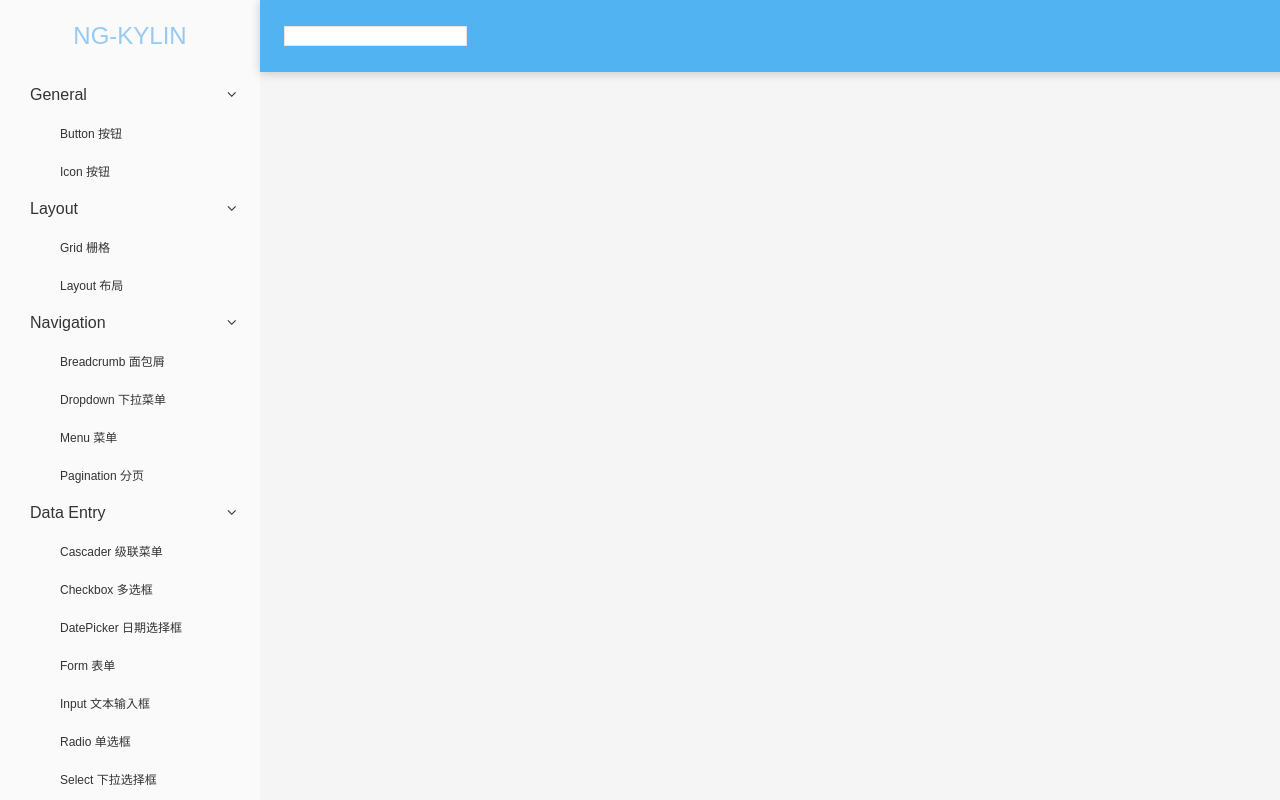
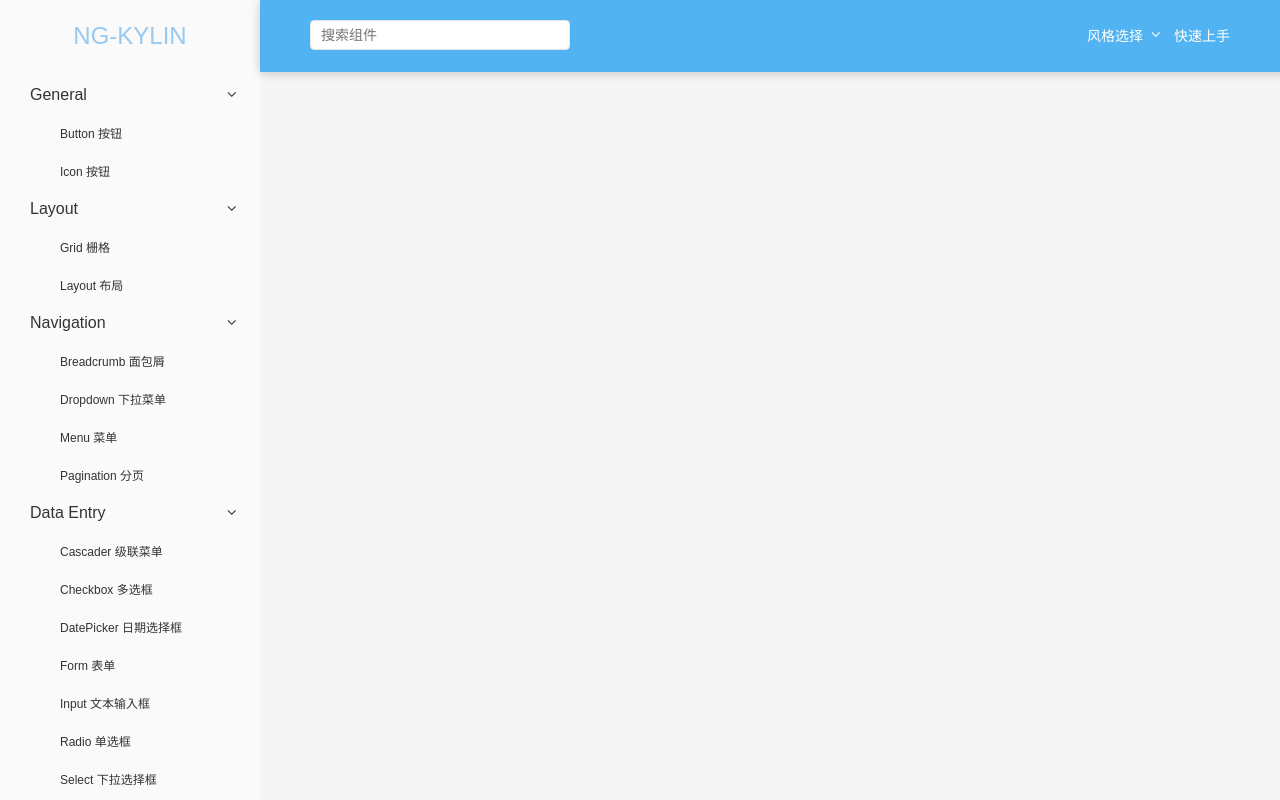
Before and after one commit to robinv8/ng-kylin, an Angular app: page /home in a window 1280 px wide. Built offline with nearby package versions, Linux system fonts and the light colour scheme.

Commit message:
基本完成header部分页面样式

```diff
--- a/src/app/layout/header/header.component.css
+++ b/src/app/layout/header/header.component.css
@@ -4,16 +4,41 @@
   height: 72px;
   box-shadow: 0 1px 10px rgba(0, 0, 0, 0.2);
   color: #FFFFFF;
-  padding: 0 24px;
-  z-index: 10;
-  display: -webkit-box;
-  display: -ms-flexbox;
-  display: flex;
-  -webkit-box-align: center;
-  -ms-flex-align: center;
-  align-items: center;
+  padding: 20px 50px;
+
   top: 0;
   left: 0;
   background-color: #51b3f2 !important;
   margin-left: 260px;
 }
+
+.header-bar {
+  width: calc(100% - 260px);
+}
+
+.header-search {
+  height: 30px;
+  border-radius: 4px;
+  width: 260px;
+  color: #000;
+  font-size: 14px;
+}
+
+.header-search[placeholder] {
+  padding-left: 10px;
+}
+
+.links {
+  float: right;
+  height: 14px;
+}
+
+.links span {
+  margin-left: 10px;
+  font-size: 14px;
+  line-height: 30px;
+}
+
+.links span i.iconfont {
+  margin-left: 5px;
+}
--- a/src/app/layout/header/header.component.html
+++ b/src/app/layout/header/header.component.html
@@ -1,7 +1,11 @@
 <header class="header">
 
   <div class="header-bar">
-    <span><input type="text"/></span>
+    <span><input class="header-search" type="text" placeholder="搜索组件"/></span>
+    <div class="links">
+      <span>风格选择<i class="iconfont icon-i-arrow-copy"></i></span>
+      <span>快速上手</span>
+    </div>
   </div>
 
 </header>
```
